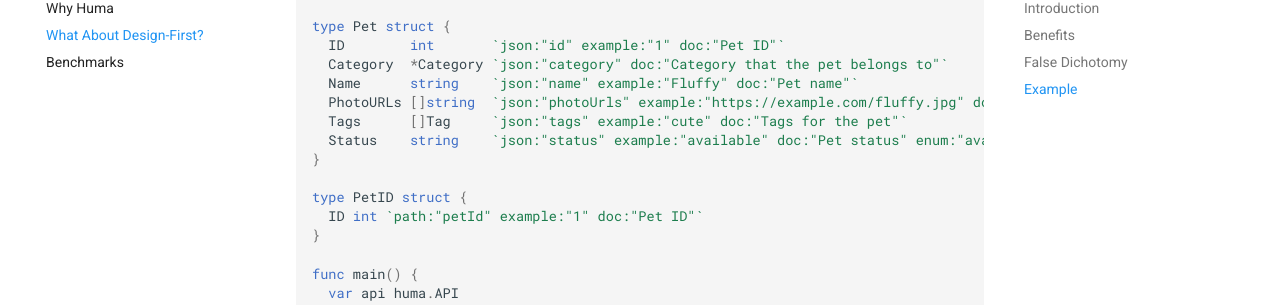
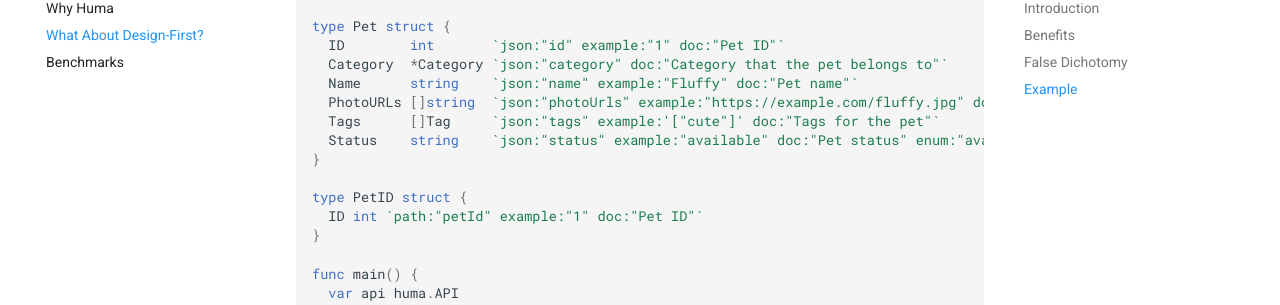
Before and after one commit to danielgtaylor/huma, an MkDocs documentation site: the page built from docs/docs/why/what-about-design-first.md, in a window 1280 px wide and 900 px high, scrolled down 1448 px. Shown: the part 148-453 px from the top of the window. Built offline with MkDocs 1.6.1 and Material for MkDocs 9.7.7, drawn with Linux system fonts in a browser that asks for light colours; comment, search, counter and statistics services are not loaded.

```diff
--- a/docs/docs/why/what-about-design-first.md
+++ b/docs/docs/why/what-about-design-first.md
@@ -71,7 +71,7 @@ type Pet struct {
 	Category  *Category `json:"category" doc:"Category that the pet belongs to"`
 	Name      string    `json:"name" example:"Fluffy" doc:"Pet name"`
 	PhotoURLs []string  `json:"photoUrls" example:"https://example.com/fluffy.jpg" doc:"Photo URLs for the pet"`
-	Tags      []Tag     `json:"tags" example:"cute" doc:"Tags for the pet"`
+	Tags      []Tag     `json:"tags" example:'["cute"]' doc:"Tags for the pet"`
 	Status    string    `json:"status" example:"available" doc:"Pet status" enum:"available,pending,sold"`
 }
 
```
